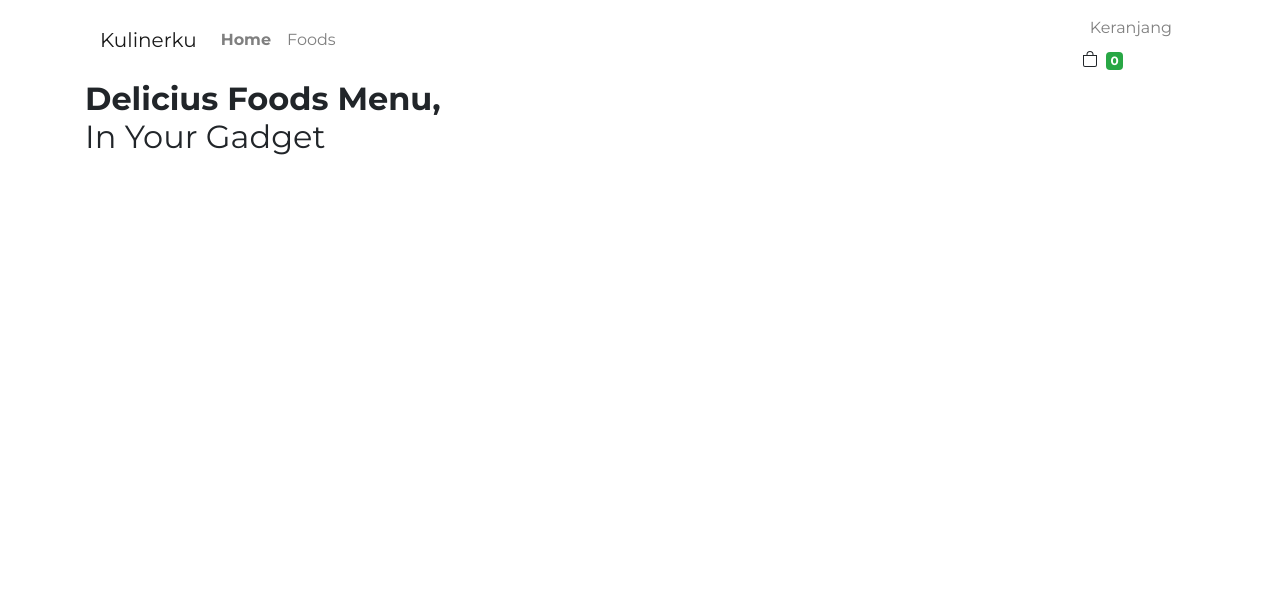
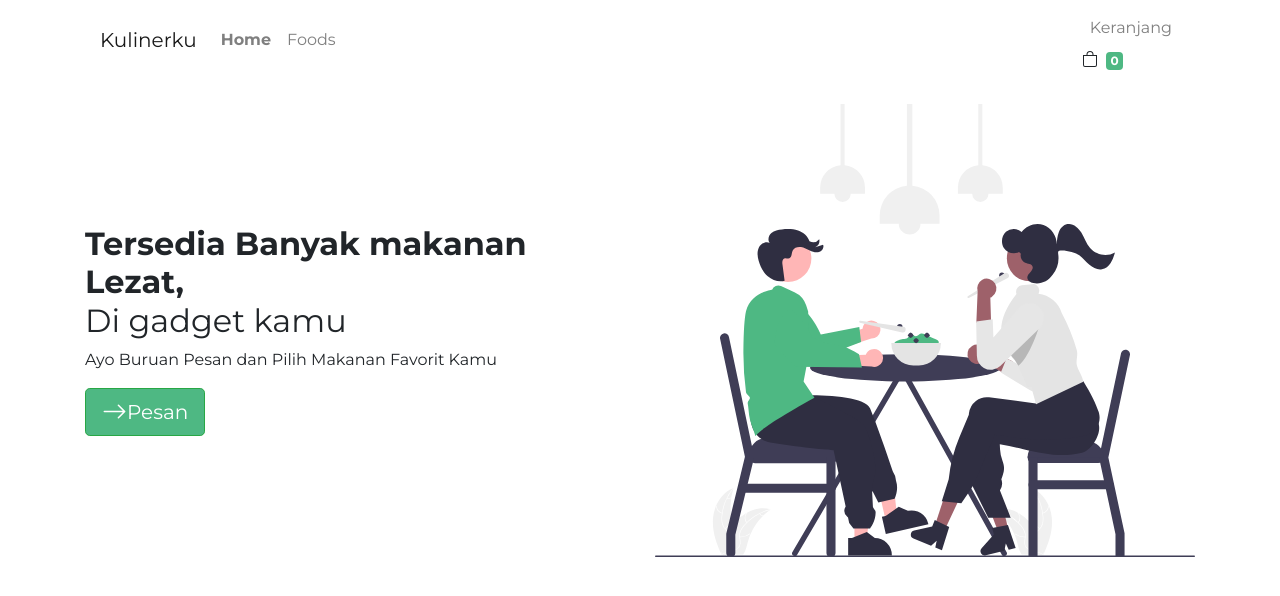
Before and after one commit to Trafelselfi05/projectku, a Vue app: page / in a window 1280 px wide. Shown: the top 596 px of the page. Built offline with nearby package versions, Linux system fonts and the light colour scheme.

Commit message:
edit body

```diff
--- a/src/assets/css/main.css
+++ b/src/assets/css/main.css
@@ -1,3 +1,4 @@
+/*Membuat seluruh app Vue font family nya sama*/
 #app {
     font-family: 'Montserrat', sans-serif;
 }
@@ -6,3 +7,12 @@
 .router-link-exact-active {
     font-weight:bold ;
 }
+
+.btn-success {
+    background-color: #4EB883;
+
+}
+.badge-success {
+    background-color: #4EB883;
+
+}
--- a/src/components/Hero.vue
+++ b/src/components/Hero.vue
@@ -1,20 +1,26 @@
 <template>
-  <div class="row">
+  <div class="row mt-4">
     <div class="col">
-        <h2><strong>Delicius Foods Menu,</strong><br>In Your Gadget</h2>
+      <div class="d-flex h-100">
+        <div class="justify-content-center align-self-center">
+          <h2>
+            <strong>Tersedia Banyak makanan Lezat,</strong><br />Di gadget kamu</h2>
+            <p>Ayo Buruan Pesan dan Pilih Makanan Favorit Kamu</p>
+            <button class="btn btn-lg btn-success"><b-icon-arrow-right></b-icon-arrow-right>Pesan</button>
+        </div>
+      </div>
     </div>
     <div class="col">
-
+      <img src="../assets/images/hero.svg" width="100%" />
     </div>
-</div>
+  </div>
 </template>
 
 <script>
 export default {
-    name : 'HeroView',
-}
+  name: "HeroView",
+};
 </script>
 
 <style>
-
 </style>
```
Also changed, not shown: src/assets/images/hero.svg (added).
